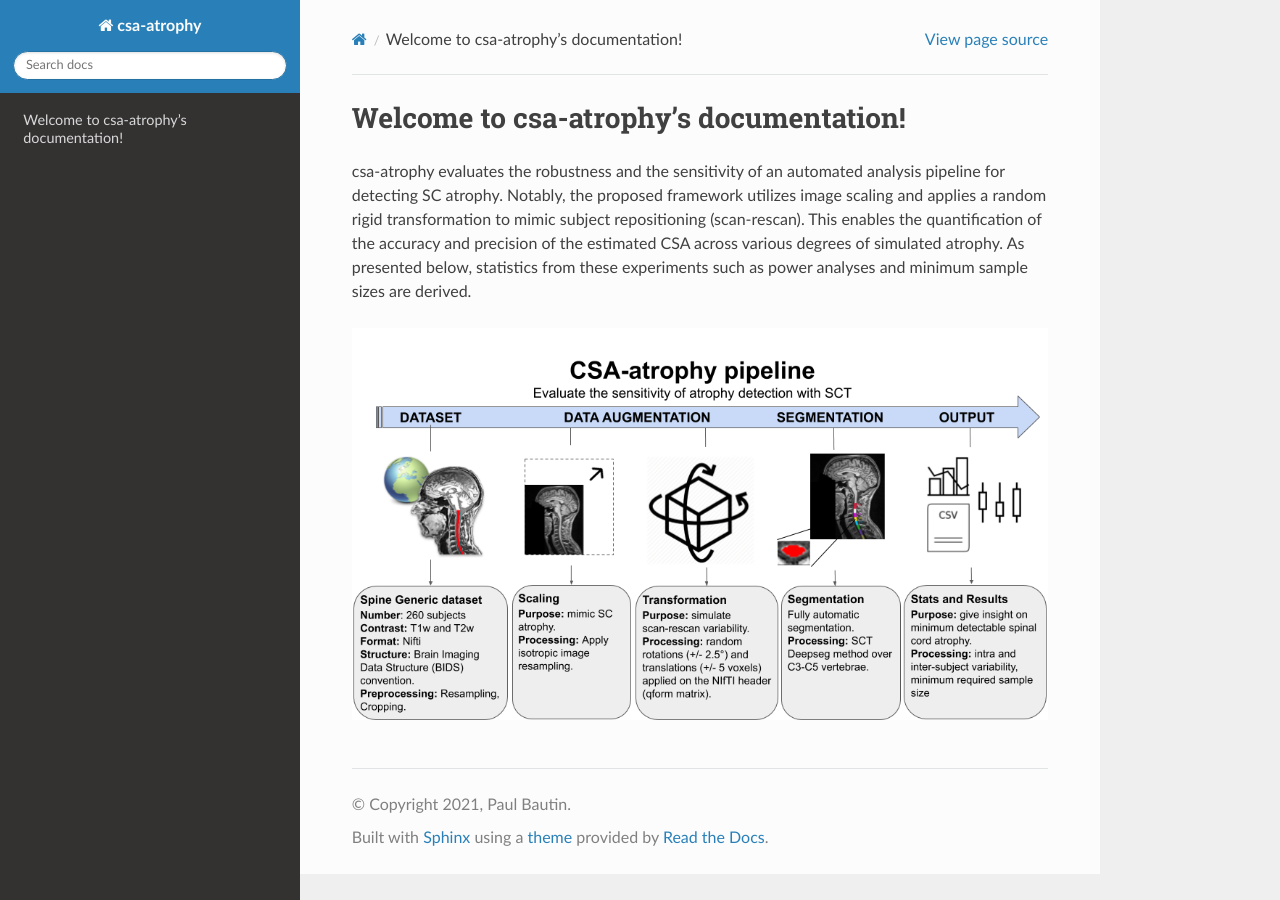
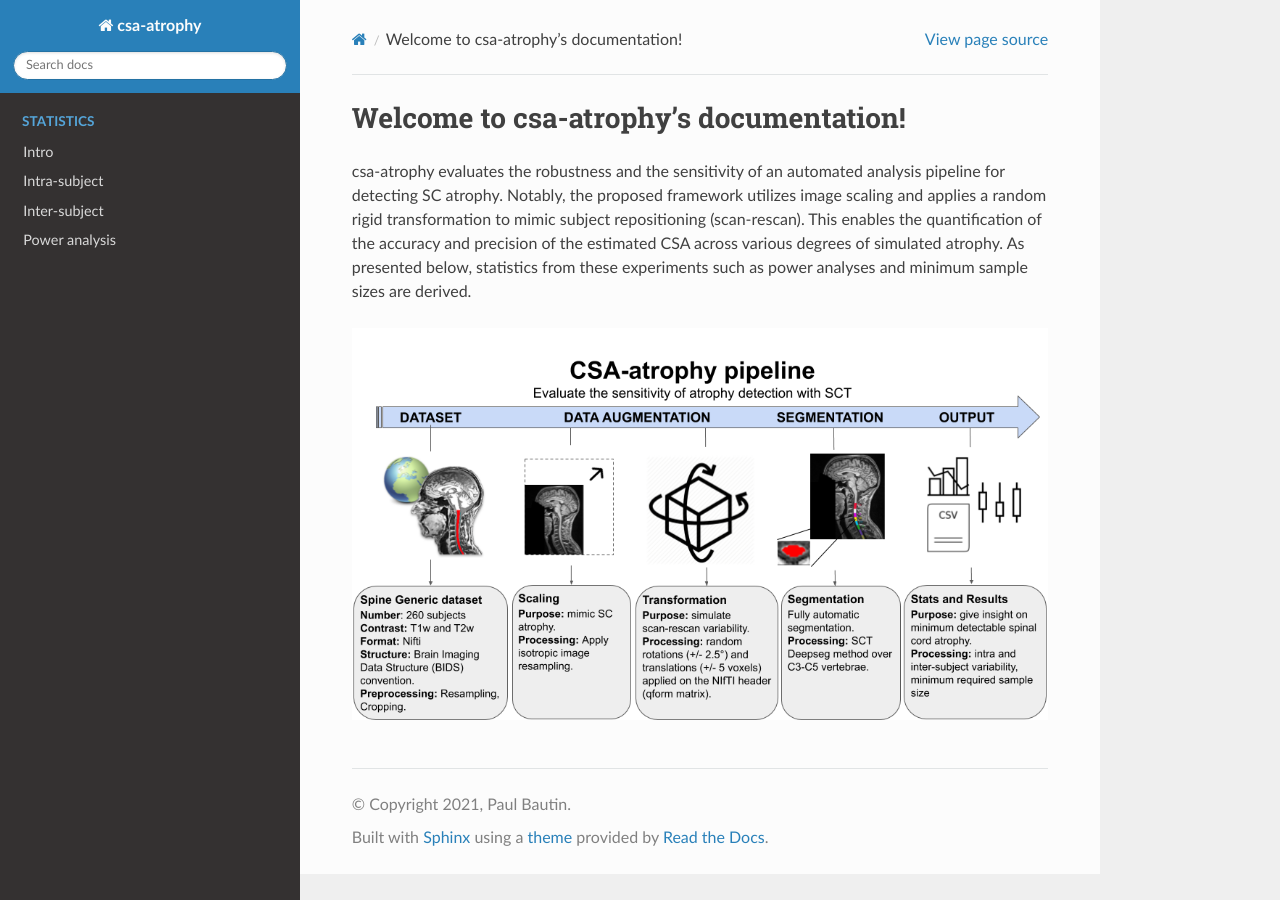
Before and after one commit to sct-pipeline/csa-atrophy, a Sphinx documentation site: the page built from docs/Overview.rst, in a window 1280 px wide. Built offline with Sphinx 7.4.7 and the Read the Docs theme 2.0.0, drawn with Linux system fonts in a browser that asks for light colours; pages that are not in the unit, such as notebooks, are missing from menus.

Commit message:
- add spacing in index

```diff
--- a/docs/index.rst
+++ b/docs/index.rst
@@ -2,12 +2,14 @@
    :hidden:
    :maxdepth: 1
    :caption: Overview
+
    overview.rst
 
 .. toctree::
    :hidden:
    :maxdepth: 1
-   :caption: Statistics:
+   :caption: Statistics
+
    statistics/intro.rst
    statistics/intra_subject.rst
    statistics/inter_subject.rst
```
